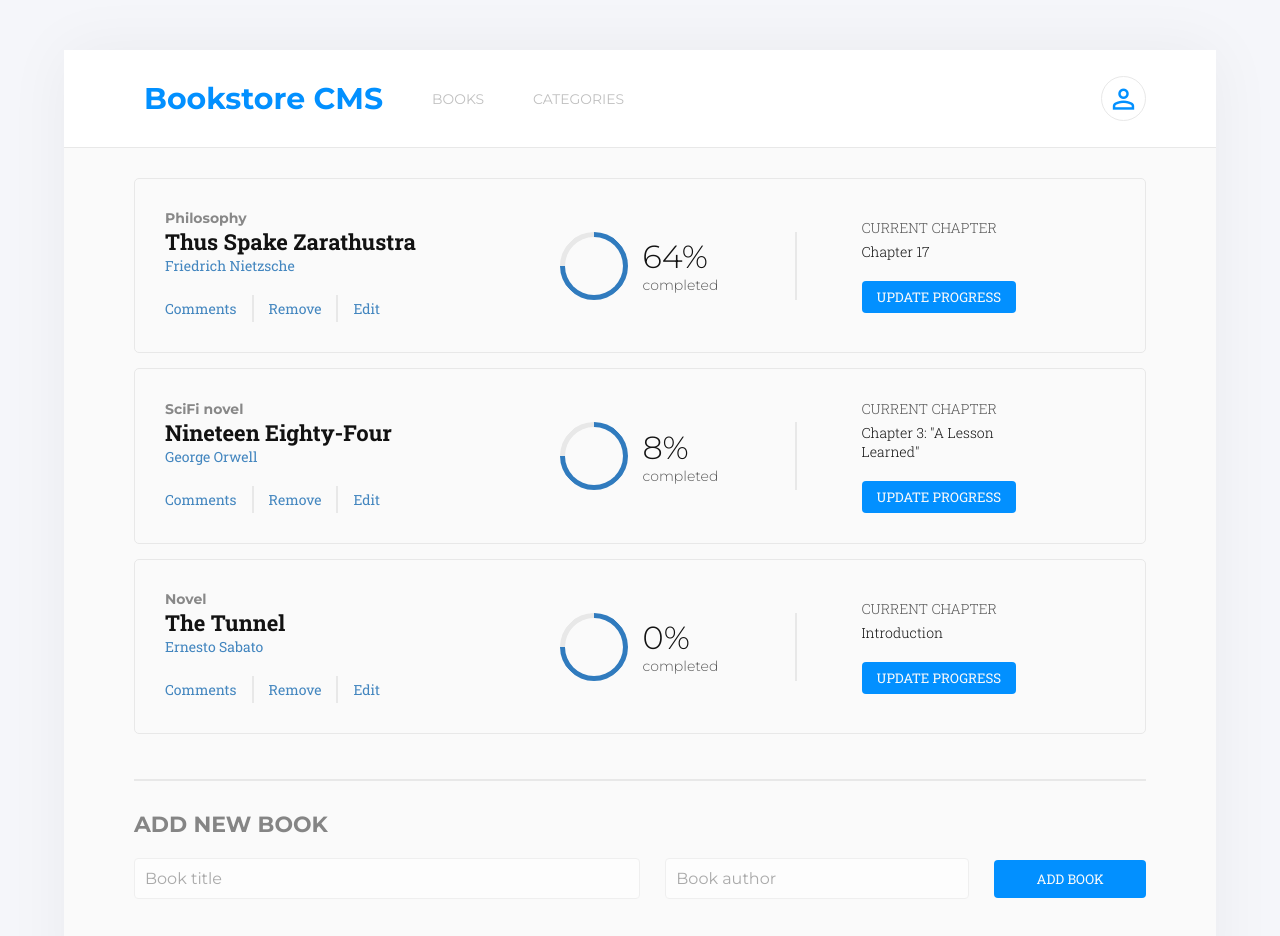
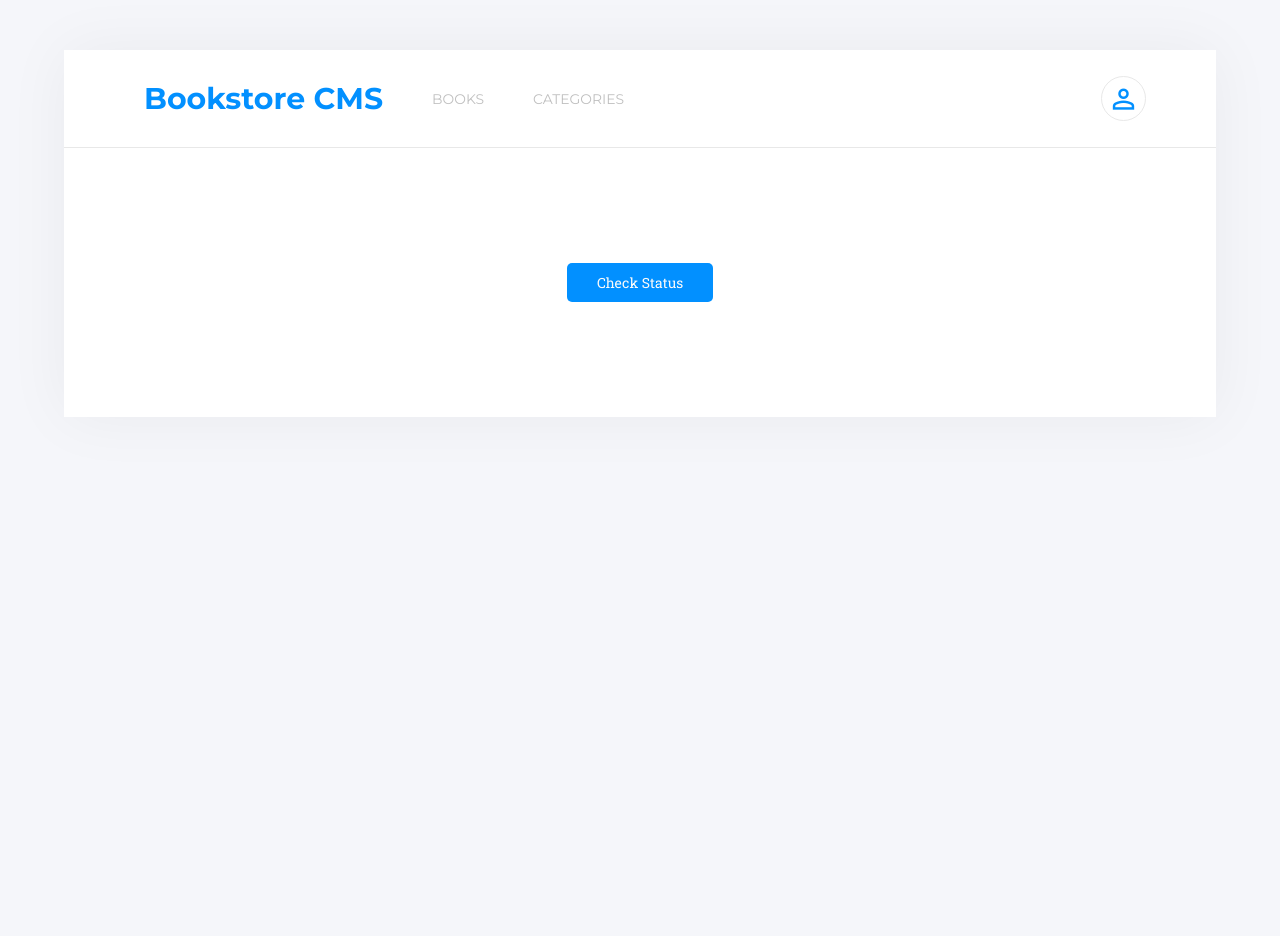
Before and after one commit to jmonto55/Bookstore, a React (Create React App) app: page /categories in a window 1280 px wide. Shown: the top 936 px of the page. After the commit the page ends 800 px from the top, so only its background shows below. Built offline with nearby package versions, Linux system fonts and the light colour scheme.

Commit message:
Add Routers and Categories button

```diff
--- a/src/App.jsx
+++ b/src/App.jsx
@@ -1,13 +1,16 @@
-import { Routes } from 'react-router-dom';
+import { Route, Routes } from 'react-router-dom';
 import BookStoreLogic from './components/BookStoreLogic';
+import Categories from './components/Categories';
 import Navbar from './components/Navbar';
 
 function App() {
   return (
     <div data-testid="app" className="app">
       <Navbar />
-      <BookStoreLogic />
-      <Routes />
+      <Routes>
+        <Route path="/" element={<BookStoreLogic />} />
+        <Route path="/categories" element={<Categories />} />
+      </Routes>
     </div>
   );
 }
--- /dev/null
+++ b/src/components/Categories.jsx
@@ -0,0 +1,9 @@
+import styles from '../sass/Categories.module.scss';
+
+const Categories = () => (
+  <div className={styles.btn_wrapper}>
+    <button type="button" className={styles.check_btn}>Check Status</button>
+  </div>
+);
+
+export default Categories;
--- /dev/null
+++ b/src/sass/Categories.module.scss
@@ -0,0 +1,19 @@
+@use 'vars&mixins' as *;
+
+.btn_wrapper {
+  width: 100%;
+  height: 100%;
+  padding: 10%;
+  display: flex;
+  .check_btn {
+    margin: auto;
+    cursor: pointer;
+    padding: 10px 30px;
+    border: none;
+    border-radius: 5px;
+    color: $white;
+    background-color: $lig-blue;
+    font-family: $roboto;
+    font-size: $sm-fs;
+  }
+}
```
